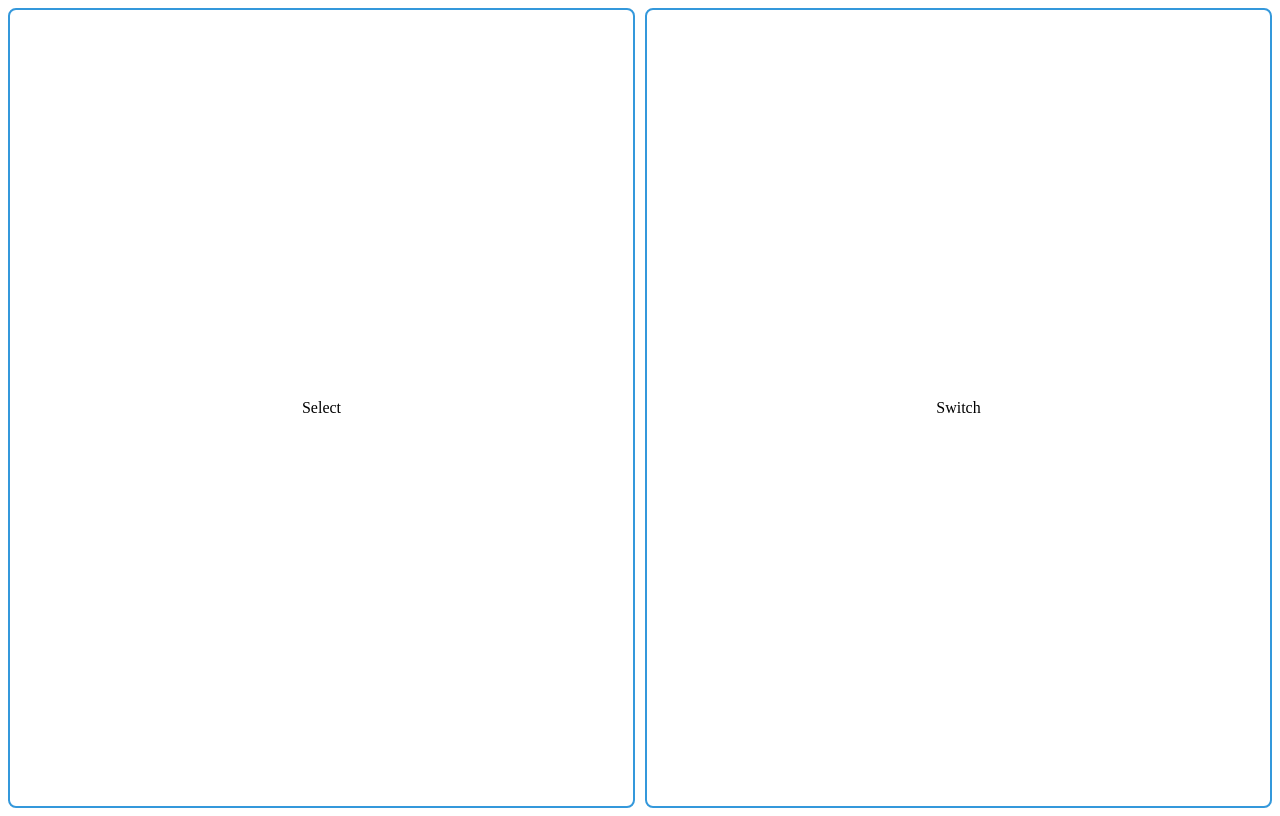
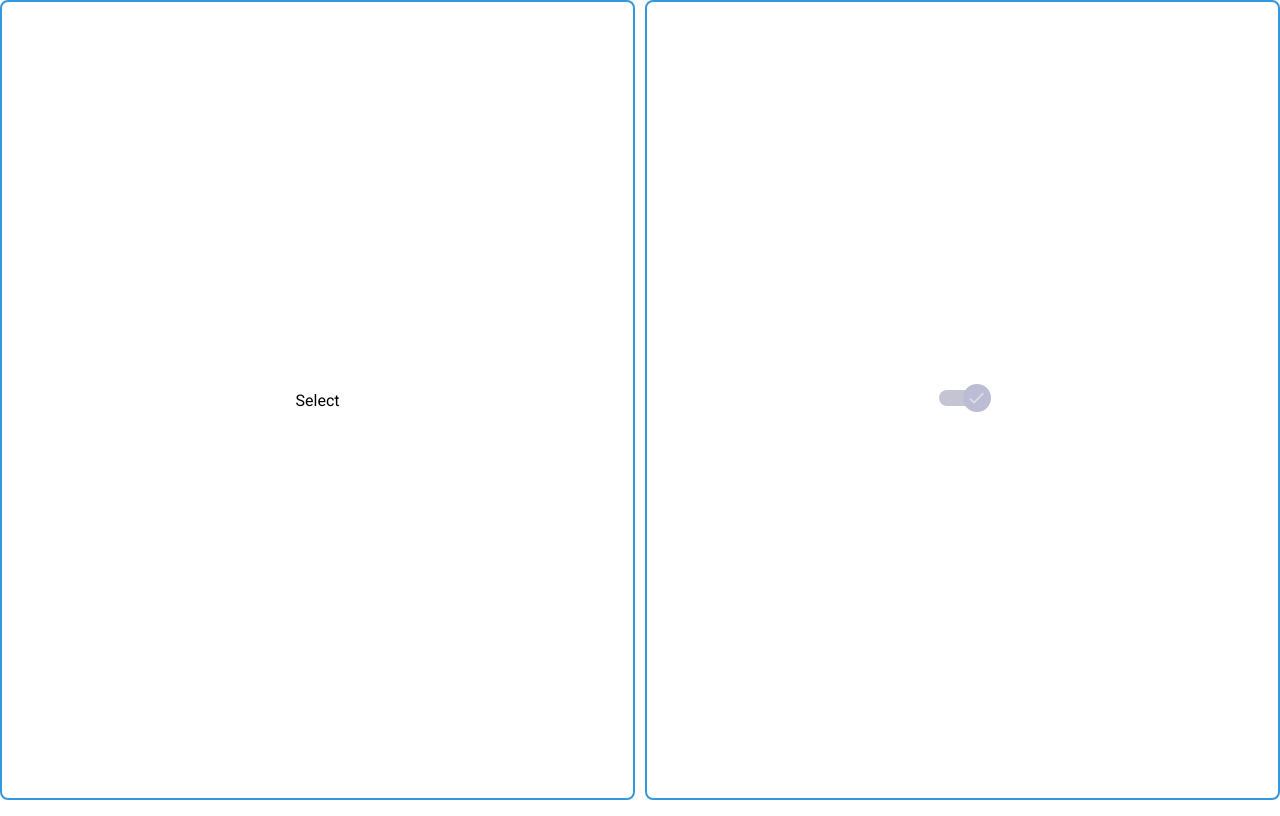
Before and after one commit to guiRepo/components-angular, an Angular app: page / in a window 1280 px wide. Built offline with nearby package versions, Linux system fonts and the light colour scheme.

Commit message:
Conclusão do layout do componente e comportamento

```diff
--- a/angular.json
+++ b/angular.json
@@ -27,6 +27,8 @@
               }
             ],
             "styles": [
+              "node_modules/@fortawesome/fontawesome-free/css/all.min.css",
+              "src/custom-theme.scss",
               "src/styles.css"
             ],
             "scripts": [],
--- a/package.json
+++ b/package.json
@@ -11,15 +11,18 @@
   },
   "private": true,
   "dependencies": {
+    "@angular/cdk": "^19.2.18",
     "@angular/common": "^19.2.0",
     "@angular/compiler": "^19.2.0",
     "@angular/core": "^19.2.0",
     "@angular/forms": "^19.2.0",
+    "@angular/material": "^19.2.18",
     "@angular/platform-browser": "^19.2.0",
     "@angular/platform-browser-dynamic": "^19.2.0",
     "@angular/platform-server": "^19.2.0",
     "@angular/router": "^19.2.0",
     "@angular/ssr": "^19.2.14",
+    "@fortawesome/fontawesome-free": "^6.7.2",
     "express": "^4.18.2",
     "rxjs": "~7.8.0",
     "tslib": "^2.3.0",
--- a/src/components/switch/switch.component.css
+++ b/src/components/switch/switch.component.css
@@ -0,0 +1,84 @@
+.switch {
+  position: relative;
+  display: inline-block;
+  width: 48px;
+  height: 16px;
+  background-color: #d1d1d8;
+  border-radius: 999px;
+  transition: background-color 0.3s ease;
+}
+
+.switch input {
+  display: none;
+  cursor: pointer;
+}
+
+.slider {
+  position: absolute;
+  top: -6px;
+  height: 24px;
+  width: 24px;
+  background-color: white;
+  border: 2px solid #3f3f56;
+  border-radius: 50%;
+  transition: all 0.3s ease;
+  display: flex;
+  align-items: center;
+  justify-content: center;
+  font-size: 14px;
+  color: white;
+  cursor: pointer;
+}
+
+.slider:hover {
+  background-color: #ECE9F5;
+  border-color: #3A317B
+}
+
+.switch.checked {
+  background-color: #9F8CCE;
+}
+
+.switch.checked .slider {
+  transform: translateX(24px);
+  background-color: #3A317B;
+  border-color: #3A317B;
+}
+
+.icon {
+  position: absolute;
+  top: 2px;
+  text-align: center;
+  font-size: 20px;
+  color: white;
+}
+
+.switch.disabled {
+  background-color: #e0e0e0;
+  cursor: not-allowed;
+}
+
+.switch.disabled .slider {
+  background-color: #d1d1d8;
+  border-color: #b5b5b5;
+  cursor: not-allowed;
+  pointer-events: none;
+}
+
+.switch.disabled .slider:hover {
+  background-color: #d1d1d8;
+  border-color: #b5b5b5;
+}
+
+.switch.disabled.checked {
+  background-color: #c4c4d4;
+}
+
+.switch.disabled.checked .slider {
+  background-color: #bcbcd4;
+  border-color: #bcbcd4;
+}
+
+.switch.disabled .icon {
+  opacity: 0.5;
+}
--- a/src/components/switch/switch.component.html
+++ b/src/components/switch/switch.component.html
@@ -1 +1,8 @@
-<div>Switch</div>
+<label class="switch" [class.checked]="checked" [class.disabled]="disabled">
+  <input type="checkbox" [(ngModel)]="checked" [disabled]="disabled"/>
+  <span class="slider">
+    @if (checked) {
+      <mat-icon class="icon" mat-icon>check</mat-icon>
+    }
+  </span>
+</label>
--- a/src/components/switch/switch.component.ts
+++ b/src/components/switch/switch.component.ts
@@ -1,10 +1,16 @@
 import { Component } from '@angular/core';
+import { FormsModule } from '@angular/forms';
+import { MatIconModule } from '@angular/material/icon';
+
+
 
 @Component({
   selector: 'switch-component',
-  imports: [],
+  imports: [FormsModule, MatIconModule],
   templateUrl: './switch.component.html',
   styleUrl: './switch.component.css'
 })
 export class SwitchComponent {
+  checked: boolean = true;
+  disabled: boolean = true;
 }
--- /dev/null
+++ b/src/custom-theme.scss
@@ -0,0 +1,16 @@
+
+// Custom Theming for Angular Material
+// For more information: https://material.angular.dev/guide/theming
+@use '@angular/material' as mat;
+
+html {
+  @include mat.theme((
+    color: (
+      theme-type: light,
+      primary: mat.$azure-palette,
+      tertiary: mat.$blue-palette,
+    ),
+    typography: Roboto,
+    density: 0,
+  ));
+}
--- a/src/index.html
+++ b/src/index.html
@@ -6,8 +6,10 @@
   <base href="/">
   <meta name="viewport" content="width=device-width, initial-scale=1">
   <link rel="icon" type="image/x-icon" href="favicon.ico">
+  <link href="https://fonts.googleapis.com/css2?family=Roboto:wght@300;400;500&display=swap" rel="stylesheet">
+  <link href="https://fonts.googleapis.com/icon?family=Material+Icons" rel="stylesheet">
 </head>
-<body>
+<body class="mat-typography">
   <app-root></app-root>
 </body>
 </html>
--- a/src/styles.css
+++ b/src/styles.css
@@ -1 +1,4 @@
 /* You can add global styles to this file, and also import other style files */
+
+html, body { height: 100%; }
+body { margin: 0; font-family: Roboto, "Helvetica Neue", sans-serif; }
```
Also changed, not shown: 1 other file (tests, documents, lock files or other folders).
